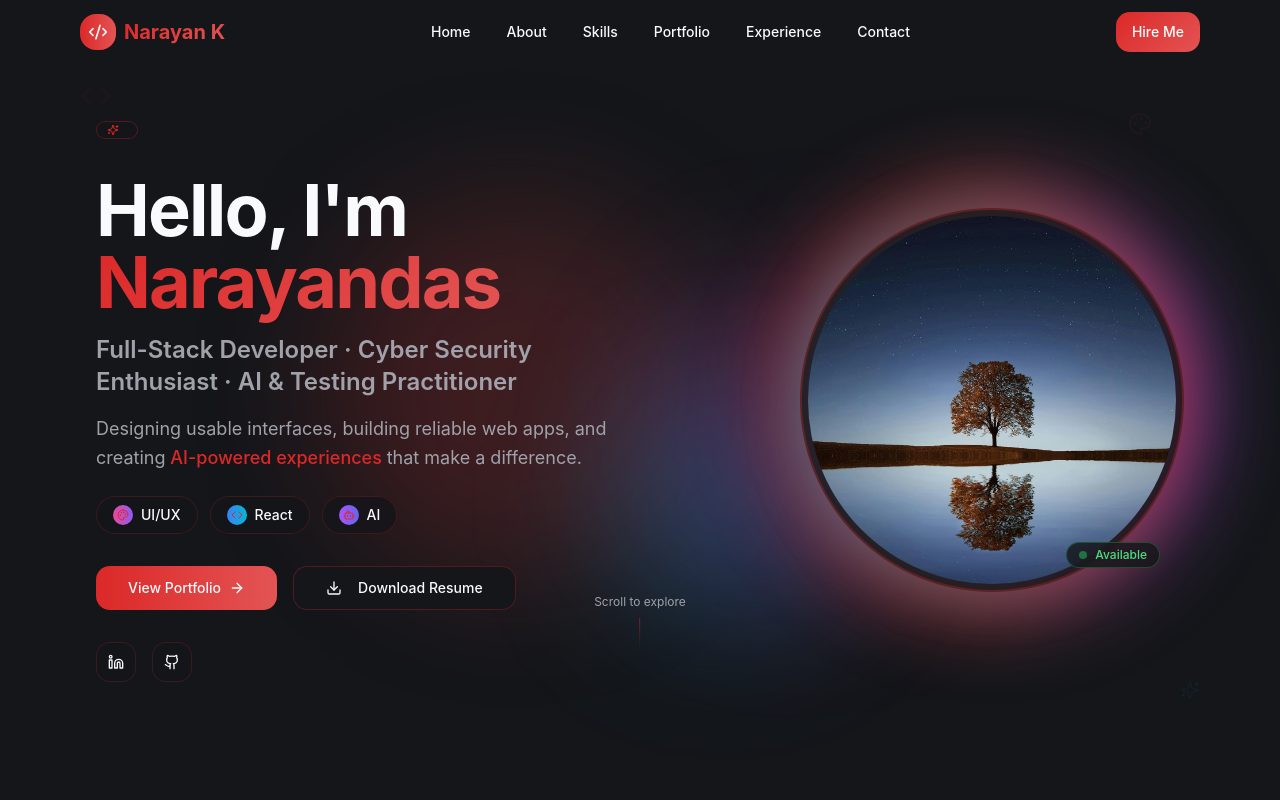
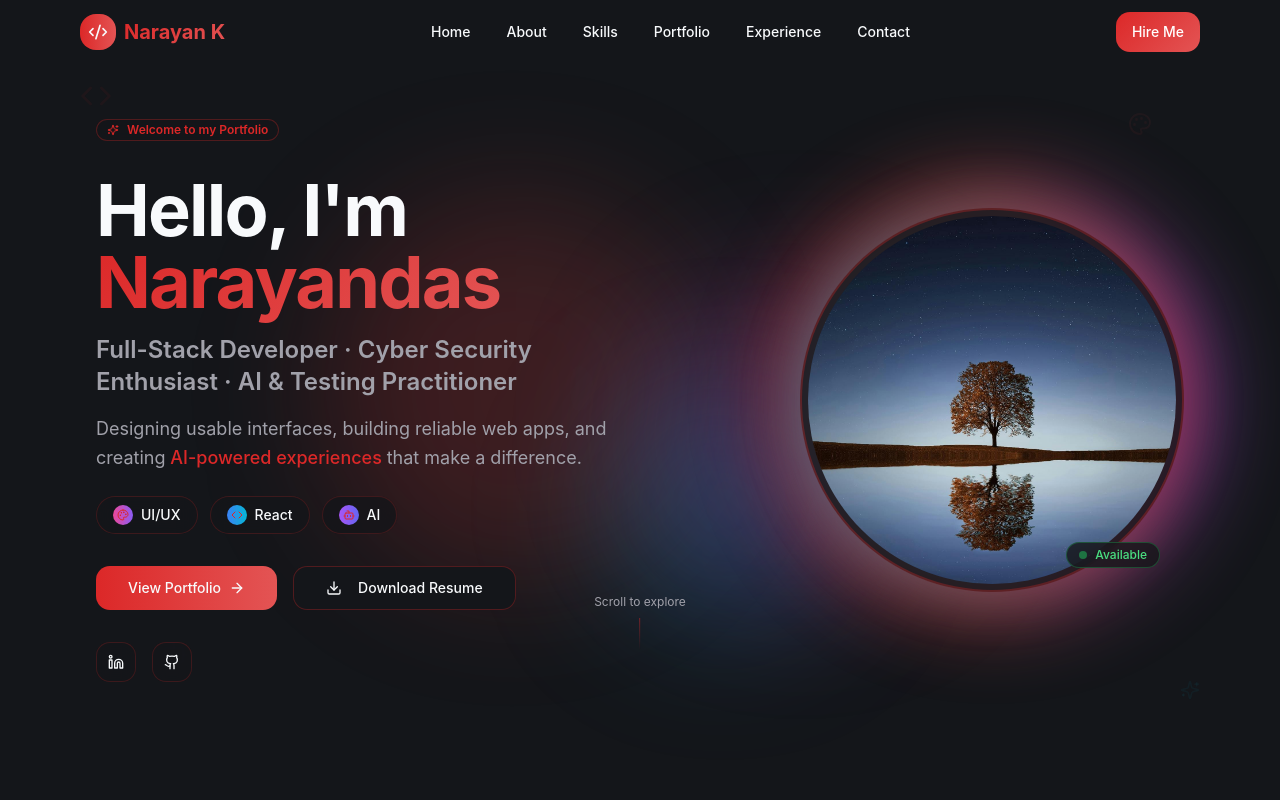
Before and after one commit to narayan24x7/my-portfolio, a React (Vite) app: page / in a window 1280 px wide. Shown: the top 800 px of the page. Built offline with nearby package versions, Linux system fonts and the light colour scheme.

Commit message:
Initial commit

```diff
--- a/src/components/Portfolio/Hero.tsx
+++ b/src/components/Portfolio/Hero.tsx
@@ -61,7 +61,7 @@ export const Hero = () => {
               className="glass-morphism border-primary/30 text-primary animate-fade-in w-fit"
             >
               <Sparkles className="mr-2 h-3 w-3" />
-
+              Welcome to my Portfolio
             </Badge>
 
             <div className="space-y-6">
```
